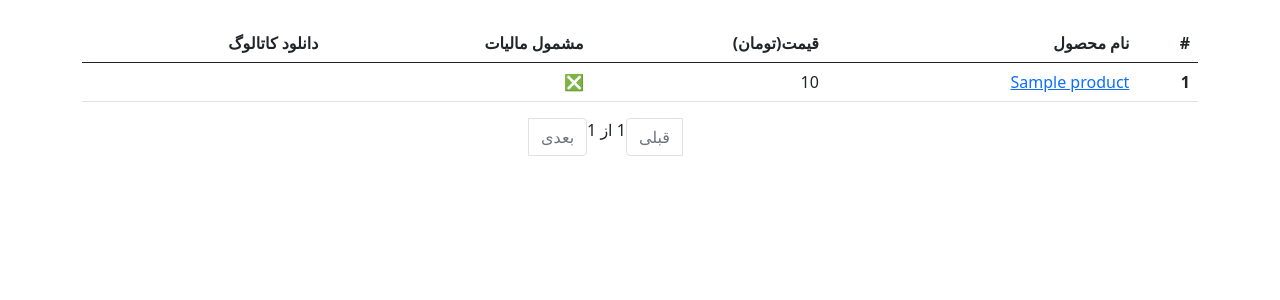
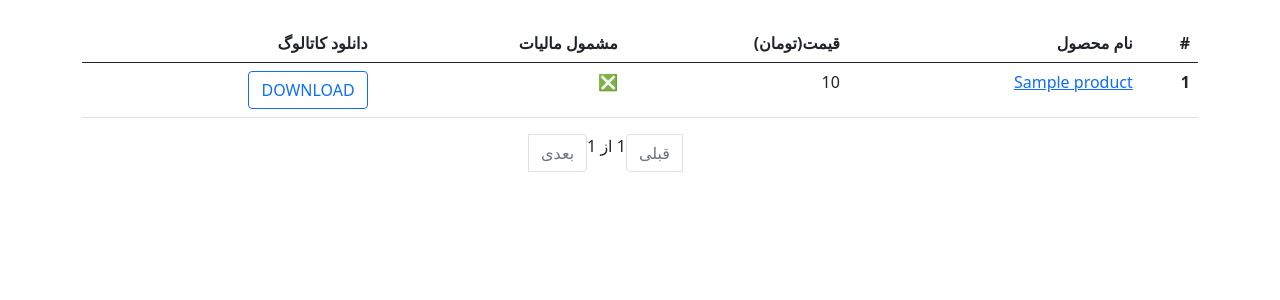
Before and after one commit to SepehrRezaee/CRM, a Django app: template goods/templates/goods/show_products.html in a window 1280 px wide. Shown: the part 56-356 px from the top of the page. Run offline with Django 3.2, Linux system fonts and the light colour scheme; a user stored in the database is signed in; tables that the repository leaves empty hold one stand-in row (values such as "Sample post"); the template is opened without the code that fills it: most values are stand-ins (such as "Sample title", 1, 10 or a date in 2020); some libraries are stand-ins or nearby versions.

Commit message:
Add a button to downloading the catalog files.

```diff
--- a/CRM/urls.py
+++ b/CRM/urls.py
@@ -15,10 +15,12 @@ Including another URLconf
 """
 from django.contrib import admin
 from django.urls import path, include
+from django.conf import settings
+from django.conf.urls.static import static
 
 urlpatterns = [
-    path('admin/', admin.site.urls),
-    path('', include('organizations.urls')),
-    path('goods/', include('goods.urls')),
-    path('users/', include('users.urls')),
-]
+                  path('admin/', admin.site.urls),
+                  path('', include('organizations.urls')),
+                  path('goods/', include('goods.urls')),
+                  path('users/', include('users.urls')),
+              ] + static(settings.MEDIA_URL, document_root=settings.MEDIA_ROOT)
--- a/docker-compose.yml
+++ b/docker-compose.yml
@@ -5,7 +5,7 @@ services:
   database:
     image: "postgres:14beta2-buster"
     ports:
-    - 5432:5432
+      - 5432:5432
     environment:
       POSTGRES_USER: sepehrCRM
       POSTGRES_PASSWORD: 0024572926Sepehr@
@@ -13,4 +13,4 @@ services:
       POSTGRES_DB: maktabCRM
       PGDATA: /db_data
     volumes:
-    - StoreDbData:/db_data
+      - StoreDbData:/db_data
--- a/goods/templates/goods/show_products.html
+++ b/goods/templates/goods/show_products.html
@@ -26,7 +26,7 @@
                         <td>{{ product.price }}</td>
                         <td>{% if product.includes_taxes %}✅{% else %}❎{% endif %}</td>
                         <td>
-{#                            <a class="btn btn-outline-primary" href="{% url 'goods:download-catalog' file_name="{{ product.pdf_catalog }}" %}">DOWNLOAD</a>#}
+                            <a class="btn btn-outline-primary" href="{{ product.pdf_catalog.url }}">DOWNLOAD</a>
                         </td>
                     </tr>
                 {% endfor %}
```
